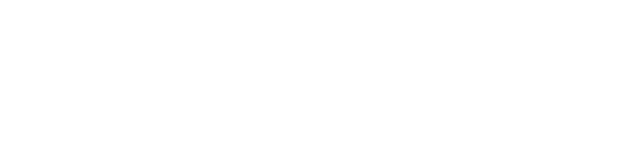
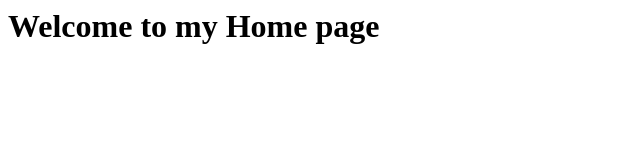
Before and after one commit to ImSMAbdullah/iProject, a plain HTML site: page index.html in a window 1280 px wide. Shown: the whole page, without its empty margins (0-640 px from the left). Drawn offline with Linux system fonts and the light colour scheme.

Commit message:
Adding H1 Title

```diff
--- a/index.html
+++ b/index.html
@@ -3,5 +3,8 @@
 <title> Hello World </title>
 </head>
 <body>
+<h1> Welcome to my Home page </h1>
+
+
 </body>
 </html>
```
